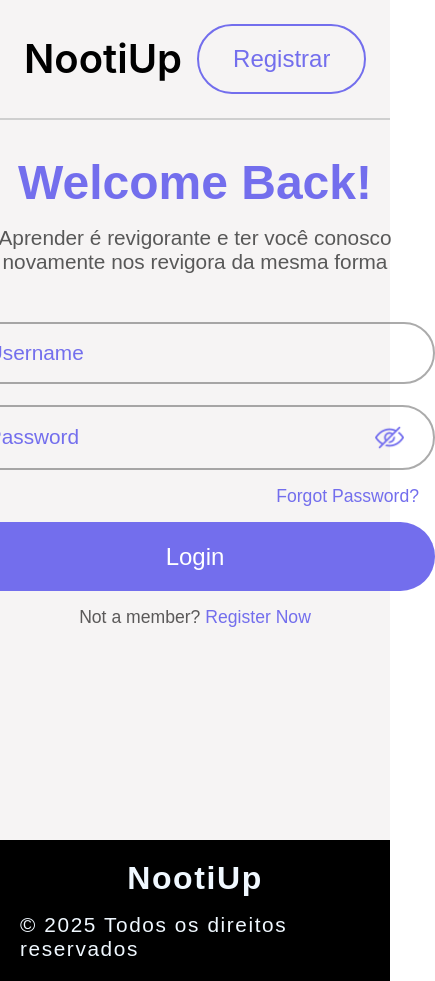
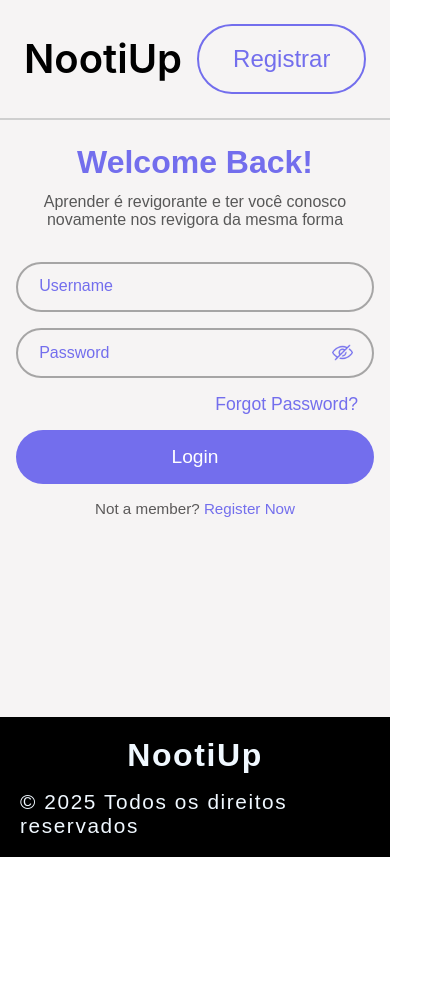
Before and after one commit to Lucas2907/NootiUp-frontend, a React (Vite) app: page /signin in a window 390 px wide. Shown: the whole page, 435 px wide, since content can reach past the window. After the commit the page ends 857 px from the top, so only its background shows below. Built offline with nearby package versions, Linux system fonts and the light colour scheme; no server answers.

Commit message:
responsive signin/signup page

```diff
--- a/src/components/Main/Main.css
+++ b/src/components/Main/Main.css
@@ -124,3 +124,67 @@
 .main__link_redirect {
   color: #736eed;
 }
+
+@media (max-width: 480px) {
+  .main {
+    padding: 1.5rem 1rem;
+  }
+
+  .main__title {
+    font-size: 2rem;
+    text-align: center;
+  }
+
+  .main__description {
+    font-size: 1rem;
+    margin: 0.75rem 0 2rem;
+    max-width: 100%;
+  }
+
+  .form {
+    width: 100%;
+  }
+
+  .form__inputs {
+    gap: 1rem;
+  }
+
+  .form__field {
+    min-width: 100%;
+    width: 100%;
+    padding: 0.8rem 1.2rem;
+  }
+
+  .form__input {
+    font-size: 1rem;
+  }
+
+  .form__icon {
+    max-width: 1.3rem;
+  }
+
+  .form__submit {
+    width: 100%;
+    font-size: 1.2rem;
+    padding: 1rem 0;
+  }
+
+  .main__link {
+    font-size: 0.95rem;
+    text-align: center;
+  }
+}
+
+@media (min-width: 481px) and (max-width: 768px) {
+  .main {
+    padding: 2rem 1.5rem;
+  }
+
+  .form__field {
+    min-width: 24rem;
+  }
+
+  .main__title {
+    font-size: 2.4rem;
+  }
+}
```
